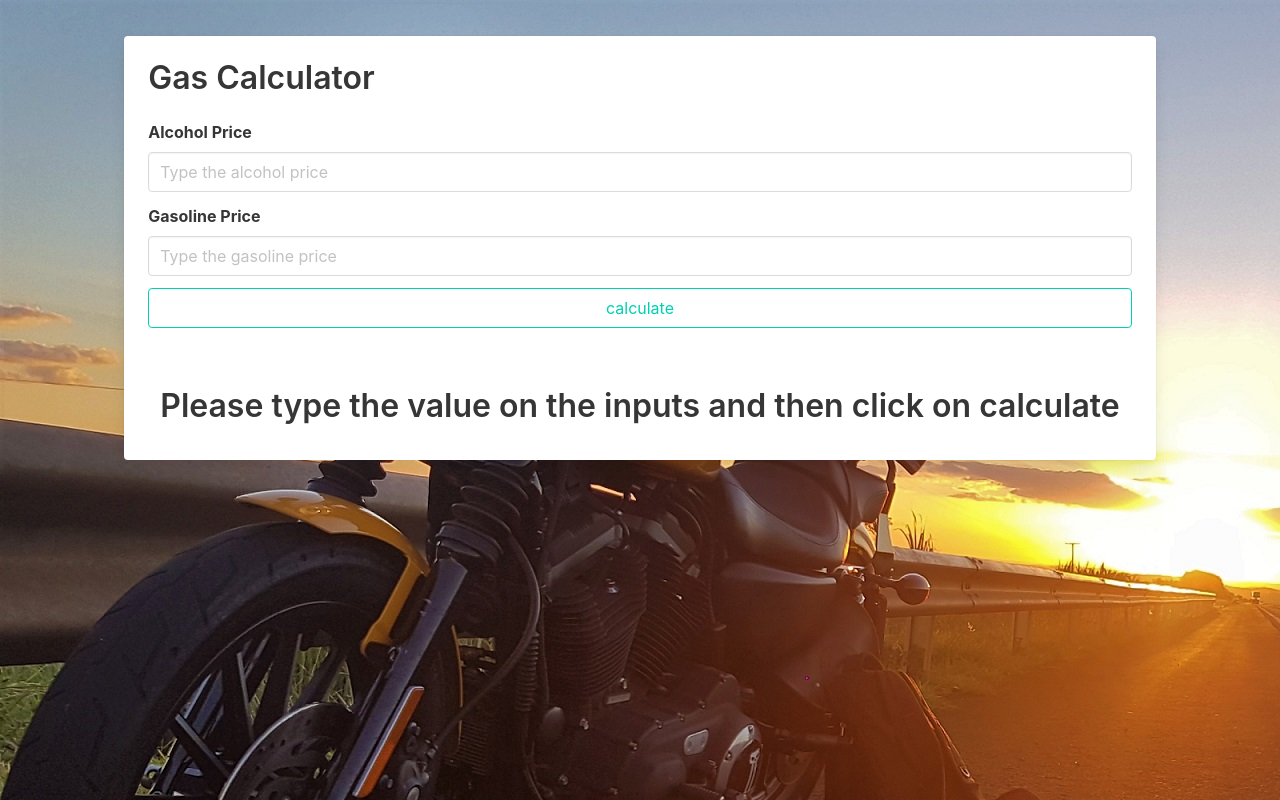
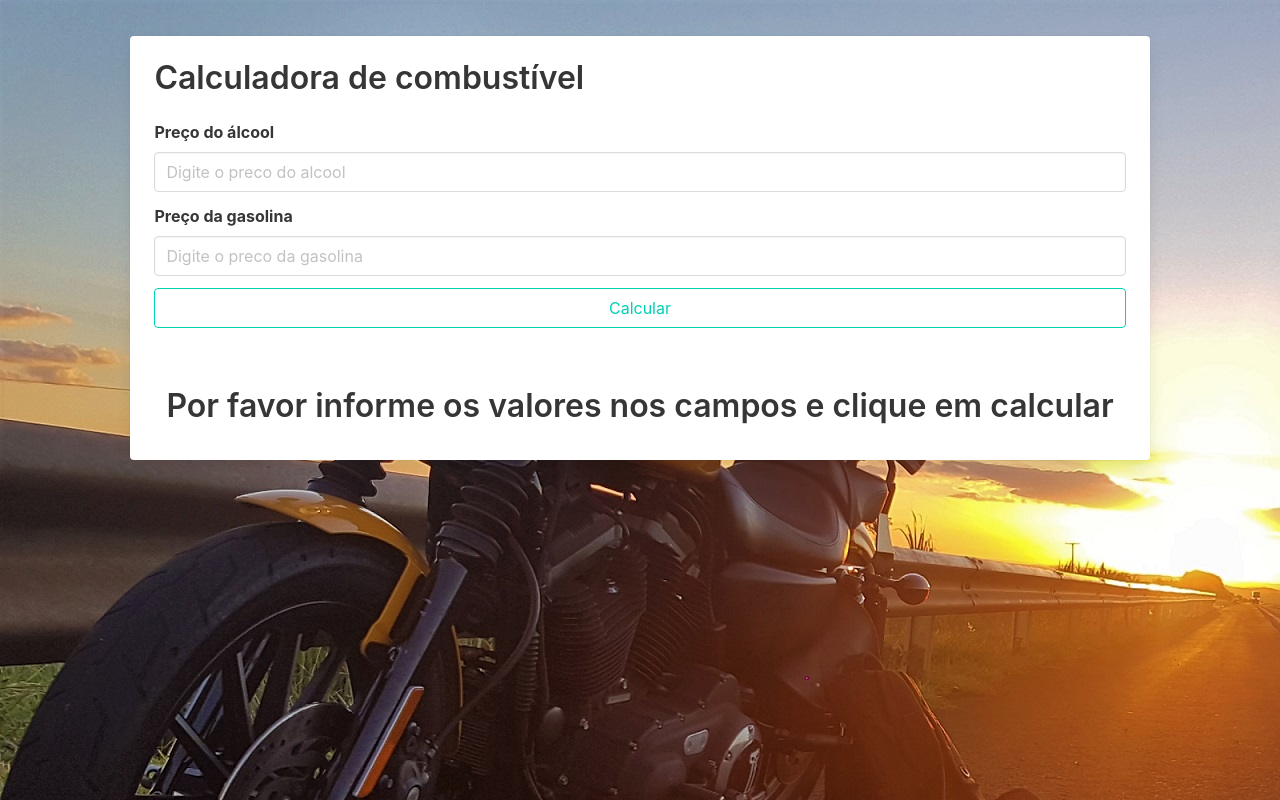
Before and after one commit to oliveira-andre/calculate_gas, a React (Create React App) app: page / in a window 1280 px wide. Built offline with nearby package versions, Linux system fonts and the light colour scheme.

Commit message:
feat: add fields in float

```diff
--- a/src/pages/LandingPage/LandingPage.js
+++ b/src/pages/LandingPage/LandingPage.js
@@ -9,12 +9,12 @@ const LandingPage = () => {
   const [alcoholPrice, setAlcoholPrice] = useState('');
   const [gasolinePrice, setGasolinePrice] = useState('');
   const [resultMessage, setResultMessage] = useState(
-    'Please type the value on the inputs and then click on calculate'
+    'Por favor informe os valores nos campos e clique em calcular'
   );
 
   const reset = () => {
     setResultMessage(
-      'Please type the value on the inputs and then click on calculate'
+      'Por favor informe os valores nos campos e clique em calcular'
     );
   };
 
@@ -25,17 +25,17 @@ const LandingPage = () => {
       const result = alcoholPrice / gasolinePrice;
 
       if (result > 0.7) {
-        setResultMessage('Gasoline is woth');
+        setResultMessage('Vale mais a pena abastecer com gasolina');
       } else {
-        setResultMessage('Alcohol is woth');
+        setResultMessage('Vale mais a pena abastecer com álcool');
       }
 
       if (result === 1) {
-        setResultMessage('They are at the same');
+        setResultMessage('Os valores são iguais');
       }
 
       if (result > 2 || result < 0.01) {
-        setResultMessage('Please, fill the fields correctly');
+        setResultMessage('Por favor, informe os valores corretamente');
       }
     } else {
       reset();
@@ -50,24 +50,42 @@ const LandingPage = () => {
             <Centerize>
               <div className="card">
                 <div className="card-content">
-                  <p className="title">Gas Calculator</p>
+                  <p className="title">Calculadora de combustível</p>
 
                   <form onSubmit={e => handleSubmit(e)}>
                     <div className="field">
-                      <label className="label" htmlFor="alcohol_price">Alcohol Price</label>
+                      <label className="label" htmlFor="alcohol_price">Preço do álcool</label>
                       <div className="control">
                         <input
                           className="input"
                           type="tel"
                           name="alcohol_price"
                           id="alcohol_price"
-                          placeholder='Type the alcohol price'
+                          placeholder='Digite o preco do alcool'
                           value={alcoholPrice}
                           onChange={e => {
                             if (e.target.value === '') {
                               setAlcoholPrice(e.target.value);
                             } else {
-                              setAlcoholPrice(parseInt(e.target.value));
+                              if (e.target.value.length === 1 && String(alcoholPrice).length === 0) {
+                                const currentValue = parseFloat(e.target.value);
+                                if (isNaN(currentValue)) {
+                                  return;
+                                }
+
+                                setAlcoholPrice(e.target.value + '.')
+                              }else {
+                                const currentValue = parseFloat(e.target.value);
+                                if (isNaN(currentValue)) {
+                                  return;
+                                }
+
+                                if (e.target.value[e.target.value.length - 1] === '0') {
+                                  setAlcoholPrice(e.target.value);
+                                }else {
+                                  setAlcoholPrice(parseFloat(e.target.value));
+                                }
+                              }
                             }
                           }}
                         />
@@ -75,20 +93,38 @@ const LandingPage = () => {
                     </div>
 
                     <div className="field">
-                      <label className="label" htmlFor="gasoline_price">Gasoline Price</label>
+                      <label className="label" htmlFor="gasoline_price">Preço da gasolina</label>
                       <div className="control">
                         <input
                           className="input"
                           type="tel"
                           name="gasoline_price"
                           id="gasoline_price"
-                          placeholder='Type the gasoline price'
+                          placeholder='Digite o preco da gasolina'
                           value={gasolinePrice}
                           onChange={e => {
                             if (e.target.value === '') {
                               setGasolinePrice(e.target.value);
                             } else {
-                              setGasolinePrice(parseInt(e.target.value));
+                              if (e.target.value.length === 1 && String(gasolinePrice).length === 0) {
+                                const currentValue = parseFloat(e.target.value);
+                                if (isNaN(currentValue)) {
+                                  return;
+                                }
+
+                                setGasolinePrice(e.target.value + '.')
+                              }else {
+                                const currentValue = parseFloat(e.target.value);
+                                if (isNaN(currentValue)) {
+                                  return;
+                                }
+
+                                if (e.target.value[e.target.value.length - 1] === '0') {
+                                  setGasolinePrice(e.target.value);
+                                }else {
+                                  setGasolinePrice(parseFloat(e.target.value));
+                                }
+                              }
                             }
                           }}
                         />
@@ -96,7 +132,7 @@ const LandingPage = () => {
                     </div>
 
                     <button className="button is-primary is-outlined is-fullwidth">
-                      calculate
+                      Calcular
                     </button>
                   </form>
 
```
